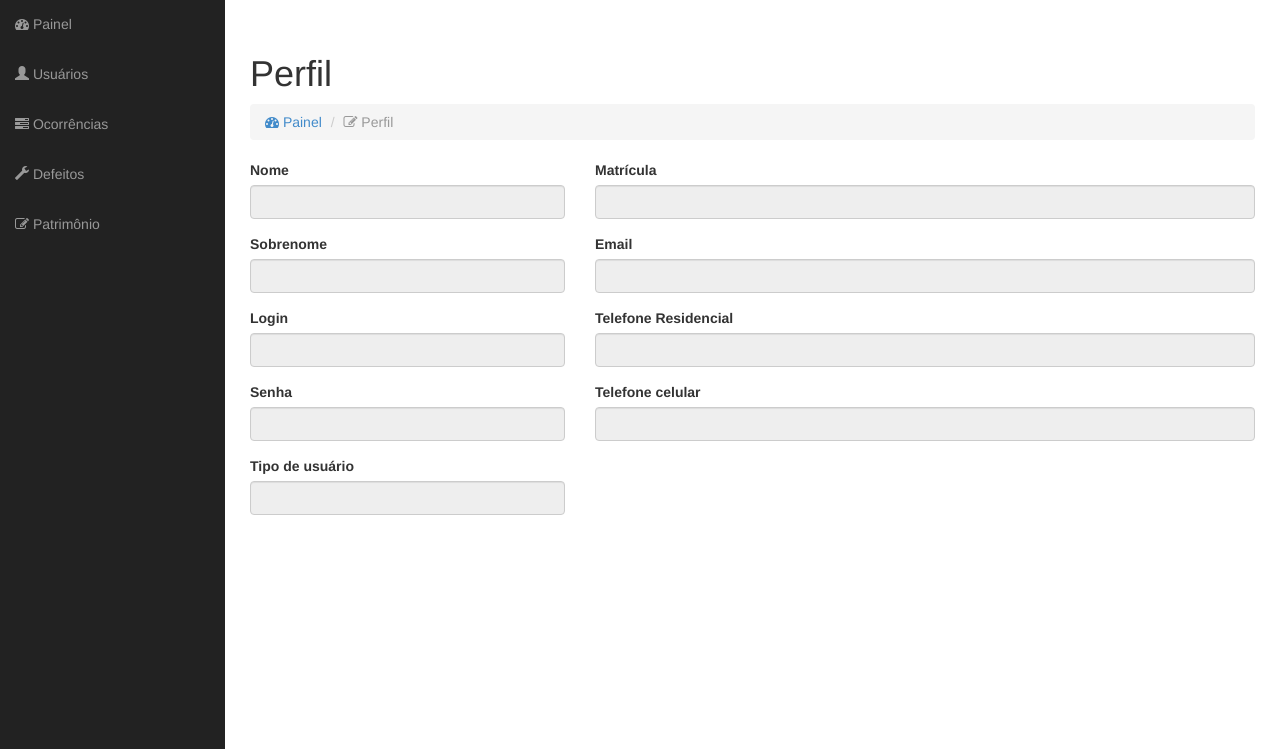
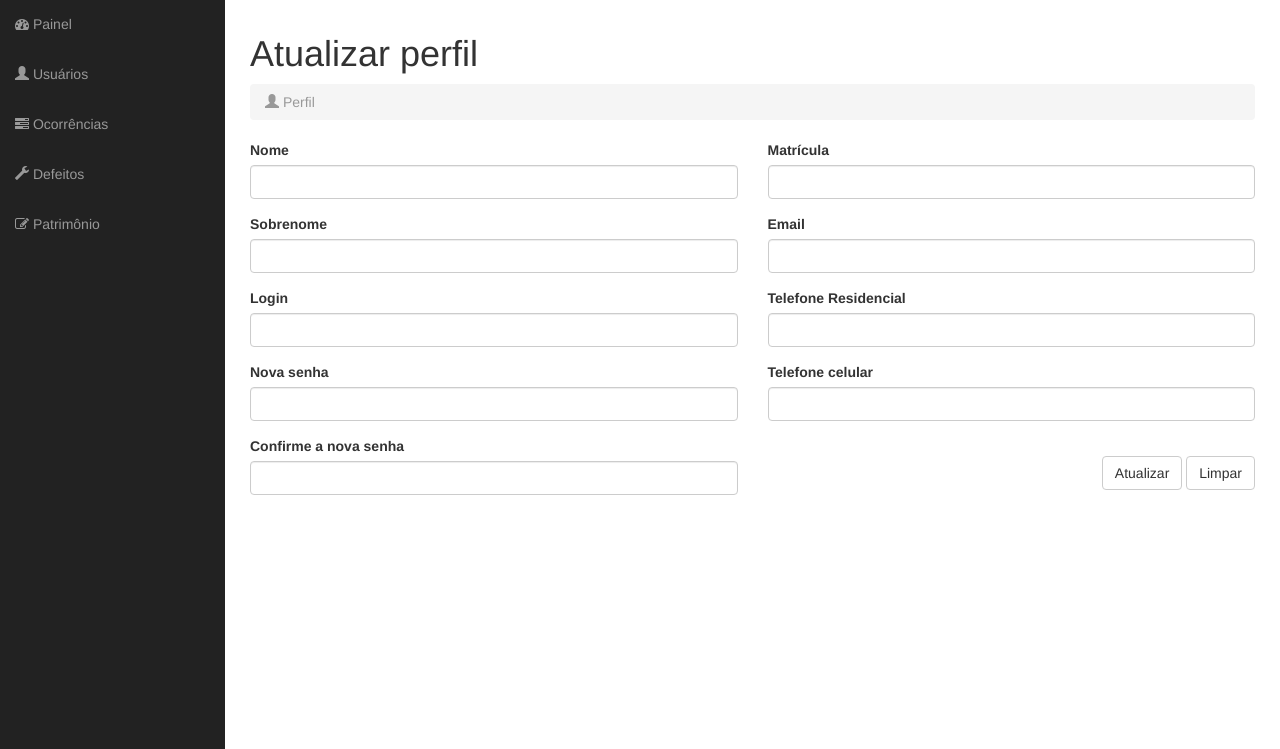
Before and after one commit to alexandredoria/restart, a PHP site: page /perfil.php in a window 1280 px wide. Shown: the part 51-800 px from the top of the page. Run offline with PHP 8.4, Linux system fonts and the light colour scheme; the visitor is signed in with stand-in values (Sample User, id 1); grey boxes labelled with a size stand in for pictures from a placeholder-image service; some libraries are stand-ins or nearby versions.

Commit message:
Função Editar parcialmente completa
Ainda falta listar os dados já existentes no banco de dados para a
atualização de perfil de usuario

```diff
--- a/blank-page.html
+++ b/blank-page.html
@@ -30,7 +30,7 @@
             <span class="icon-bar"></span>
             <span class="icon-bar"></span>
           </button>
-          <a class="navbar-brand" href="index.php">Restart</a>
+          <a class="navbar-brand" href="painel.php">Restart</a>
         </div>
 
         <!-- Coletar os links de navegação, formulários e outros conteúdos para alternar -->
--- a/bootstrap-elements.html
+++ b/bootstrap-elements.html
@@ -30,7 +30,7 @@
             <span class="icon-bar"></span>
             <span class="icon-bar"></span>
           </button>
-          <a class="navbar-brand" href="index.php">Restart</a>
+          <a class="navbar-brand" href="painel.php">Restart</a>
         </div>
 
         <!-- Coletar os links de navegação, formulários e outros conteúdos para alternar -->
--- a/bootstrap-grid.html
+++ b/bootstrap-grid.html
@@ -30,7 +30,7 @@
             <span class="icon-bar"></span>
             <span class="icon-bar"></span>
           </button>
-          <a class="navbar-brand" href="index.php">Restart</a>
+          <a class="navbar-brand" href="painel.php">Restart</a>
         </div>
 
         <!-- Coletar os links de navegação, formulários e outros conteúdos para alternar -->
--- a/cadUsuario.php
+++ b/cadUsuario.php
@@ -1,6 +1,6 @@
 
 <?php
-  session_start();
+session_start();
   if (empty($_SESSION)) {
     header("Location: ../restart");
     exit;
@@ -27,7 +27,7 @@
       // Verifica se algum form foi enviado
     if (!empty($_POST)) {
       // Verifica se as variáveis relacionadas ao cadastro/edição existem
-      if (isset($_POST['nome'])) {
+      if (isset($_POST['login'])) {
 
         $login    = $_POST['login'];
         $nivel_acesso    = $_POST['nivel_acesso'];
@@ -38,7 +38,7 @@
           $senha = "123";
           $senha    = (!empty($senha)) ? criptografar_senha($senha) : $senha ;
           $addUser  = new Usuario;
-          $result   = $addUser->cadastrarUsuario($nome, $sobrenome, $email, $login, $senha, $nivel_acesso, $matricula, $telefone_residencial, $telefone_celular, $data_cadastro);
+          $result   = $addUser->cadastrarUsuario( $login, $senha, $nivel_acesso);
           if (is_bool($result)) {
             echo "<!-- Modal -->
 <div class='modal fade bs-modal-sm' id='modal_cadUsuario' tabindex='-1' role='dialog' aria-labelledby='modal_cadUsuarioLabel' aria-hidden='true'>
--- a/charts.html
+++ b/charts.html
@@ -32,7 +32,7 @@
             <span class="icon-bar"></span>
             <span class="icon-bar"></span>
           </button>
-          <a class="navbar-brand" href="index.php">Restart</a>
+          <a class="navbar-brand" href="painel.php">Restart</a>
         </div>
 
         <!-- Coletar os links de navegação, formulários e outros conteúdos para alternar -->
--- a/classes/ocorrencia.class.php
+++ b/classes/ocorrencia.class.php
@@ -39,7 +39,7 @@ class Ocorrencia extends DB {
 	 * @param int $user ID do funcionario que cadastrou
 	 * @return boolean Se foi possível cadastrar ou não a categoria
 	 */
-	public function cadastrarOcorrencia(descricao, estado_servico, data_ocorrencia, patrimonio_num_patrimonio, usuario_id) {
+	public function cadastrarOcorrencia($descricao, $estado_servico, $data_ocorrencia, $patrimonio_num_patrimonio, $usuario_id) {
 		$descricao	= $this->db->real_escape_string(trim($nome));
 		$obs	= $this->db->real_escape_string(trim($obs));
 		$insert = $this->db->prepare("INSERT INTO ocorrencia (descricao, estado_servico, data_ocorrencia, Patrimonio_num_patrimonio, Usuario_id  ) VALUES (?, ?, ?, ?, ?, ?, ?, ?)");
--- a/classes/usuario.class.php
+++ b/classes/usuario.class.php
@@ -1,4 +1,4 @@
-cax<?php
+<?php
 
 /**
  *
@@ -44,9 +44,10 @@ class Usuario extends DB {
 		$nivel_acesso		= (!empty($nivel_acesso)) ? $nivel_acesso : NULL ;
 
         $data_cadastro = date('Y-m-d');
+        $usuario = "Anônimo";
 
-		$insert = $this->db->prepare("INSERT INTO usuario ( login, senha, nivel_acesso, data_cadastro) VALUES ( ?, ?, ?, ?)");
-		$insert->bind_param('ssis', $login, $senha, $nivel_acesso, $data_cadastro);
+		$insert = $this->db->prepare("INSERT INTO usuario ( nome, login, senha, nivel_acesso, data_cadastro) VALUES ( ?, ?, ?, ?, ?)");
+		$insert->bind_param('sssis', $nome, $login, $senha, $nivel_acesso, $data_cadastro);
 		if ($insert->execute()) { return true; }
 		else { return ($this->db->error); }
 	}
@@ -65,7 +66,7 @@ class Usuario extends DB {
 	 * @param string $telefone_celular Telefone celular do usuario
 	 * @return string Mensagem de retorno
 	 */
-	public function editarUsuario($id, $nome, $sobrenome, $email, $login, $senha, $nivel_acesso, $matricula, $telefone_residencial, $telefone_celular) {
+	public function editarUsuario($id, $nome, $sobrenome, $email, $login, $senha, $matricula, $telefone_residencial, $telefone_celular) {
 		$nome		= $this->db->real_escape_string(trim($nome));
 		$sobrenome		= $this->db->real_escape_string(trim($sobrenome));
 		$email		= (!empty($email)) ? $this->db->real_escape_string(trim($email)) : NULL ;
@@ -74,27 +75,63 @@ class Usuario extends DB {
 		$matricula		= (!empty($matricula)) ? $this->db->real_escape_string(trim($matricula)) : NULL ;
 		$telefone_residencial		= $this->db->real_escape_string(trim($telefone_residencial));
 		$telefone_celular		= $this->db->real_escape_string(trim($telefone_celular));
-//nome, sobrenome, email, login, senha, nivel_acesso, matricula, telefone_residencial, telefone_celular, data_cadastro
-		$edit		= $this->db->prepare("UPDATE usuario SET nome = ?, sobrenome = ?, email = ?, login = ?, senha = ?, nivel_acesso = ?, matricula = ?, telefone_residencial = ?, telefone_celular = ? WHERE id = ?");
-		$edit->bind_param('sssssisssi', $nome, $sobrenome, $email, $login, $senha, $nivel_acesso, $matricula, $telefone_residencial, $telefone_celular, $id);
+
+		$data_atualizacao = date('Y-m-d');
+
+//nome, sobrenome, email, login, senha, nivel_acesso, matricula, telefone_residencial, telefone_celular, data_atualizacao
+		$edit		= $this->db->prepare("UPDATE usuario SET nome = ?, sobrenome = ?, email = ?, login = ?, senha = ?,  matricula = ?, telefone_residencial = ?, telefone_celular = ?, data_atualizacao = ? WHERE id = ?");
+		$edit->bind_param('sssssssssi', $nome, $sobrenome, $email, $login, $senha, $matricula, $telefone_residencial, $telefone_celular, $data_atualizacao, $id);
 		if ($edit->execute()) {
 			if ($this->db->affected_rows) {
 				echo
-				"<div>
-					<p>Usuário editado.
-					<br><span>Para validar novas permissões é necessário sair do sistema.</span></p>
-				</div>";
+				"<!-- Modal -->
+					<div class='modal fade bs-modal-sm' id='modal_editUsuario2' tabindex='-1' role='dialog' aria-labelledby='modal_editUsuario2' aria-hidden='true'>
+					  <div class='modal-dialog modal-sm'>
+					    <div class='modal-content panel-success'>
+					      <div class='modal-header panel-heading'>
+					        <button type='button' class='close' data-dismiss='modal' aria-hidden='true'>&times;</button>
+					        <h4 class='modal-title' id='modal_cadUsuarioLabel'>Usuário atualizado!</h4>
+					      </div>
+
+					    </div>
+					  </div>
+					</div>";
 			}
 			else {
 				echo
-				"<div>
-					<p>Não foi possível editar o usuário.
-					<br><span>Lembre-se que usuarios devem possuir um nome exclusivo<span></p>
-				</div>";
+				"<!-- Modal -->
+					<div class='modal fade' id='modal_editUsuario2' tabindex='-1' role='dialog' aria-labelledby='modal_editUsuario2' aria-hidden='true'>
+					  <div class='modal-dialog'>
+					    <div class='modal-content panel-danger'>
+					      <div class='modal-header panel-heading'>
+					        <button type='button' class='close' data-dismiss='modal' aria-hidden='true'>&times;</button>
+					        <h4 class='modal-title' id='modal_cadUsuarioLabel'>Não foi possível remover o usuário</h4>
+					      </div>
+					      <div class='modal-body'>
+					        <p>Lembre-se: seu nome de login deve ser único.</p>
+					      </div>
+					    </div>
+					  </div>
+					</div>";
 			}
+			echo "<script>$('#modal_editUsuario2').modal('show');</script>";
 		}
 		else {
-			echo "<div><p>" . $this->db->error . "</p></div>";
+			echo "<!-- Modal -->
+					<div class='modal fade' id='modal_erroBD' tabindex='-1' role='dialog' aria-labelledby='modal_erroBD' aria-hidden='true'>
+					  <div class='modal-dialog'>
+					    <div class='modal-content panel-danger'>
+					      <div class='modal-header panel-heading'>
+					        <button type='button' class='close' data-dismiss='modal' aria-hidden='true'>&times;</button>
+					        <h4 class='modal-title' id='modal_cadUsuarioLabel'>Erro encontrado</h4>
+					      </div>
+					      <div class='modal-body'>
+					        <p>". $this->db->error."</p>
+					      </div>
+					    </div>
+					  </div>
+					</div>";
+					echo "<script>$('#modal_erroBD').modal('show');</script>";
 		}
 
 	}
@@ -208,7 +245,7 @@ class Usuario extends DB {
 	public function login($user, $pass) {
 		$user		= $this->db->real_escape_string(trim($user));
 		$pass		= $this->db->real_escape_string(trim($pass));
-		if ($login = $this->db->query("SELECT id, nome, sobrenome, senha, nivel_acesso, login FROM usuario WHERE login = '$user'")) {
+		if ($login = $this->db->query("SELECT id, nome, sobrenome, senha, nivel_acesso, login, data_cadastro, data_atualizacao FROM usuario WHERE login = '$user'")) {
 			if ($login->num_rows) {
 				$dados = array();
 				while ($info = $login->fetch_assoc()) {
@@ -218,6 +255,8 @@ class Usuario extends DB {
 					$dados['id']	= $info['id'];
 					$dados['login']	= $info['login'];
 					$dados['nivel_acesso']	= $info['nivel_acesso'];
+					$dados['data_cadastro']	= $info['data_cadastro'];
+					$dados['data_atualizacao']	= $info['data_atualizacao'];
 				}
 
 				if (crypt($pass, $dados['senha']) === $dados['senha']) {
@@ -232,10 +271,48 @@ class Usuario extends DB {
 					session_start();
 					$_SESSION['id']		= $dados['id'];
 					$_SESSION['nome']	= $dados['nome'];
-					$_SESSION['sobrenome']	= $dados['sobrenome'];
+					if(isset($dados['sobrenome'])){ $_SESSION['sobrenome']	= $dados['sobrenome'];}
 					$_SESSION['nivel_acesso']	= $dados['nivel_acesso'];
 					$_SESSION['hora']	= date("H:i");
 					header("Location: painel.php");
+
+
+					if( $dados['data_atualizacao'] === null){
+						//Aqui geramos um timestamp da data atual
+						$timestampNow = strtotime('now');
+
+						/**
+						* Agora convertemos a data inicial em timpestamp strtotime($dateStart)
+						* Depois acrescentamos os dias nessa data convertida (+{$days} day) //$days = 14
+						*/
+						//, e acrescentamos os dias
+						$timestampExpirado = strtotime("+{14} day", strtotime($data_cadastro));
+
+						/**
+						* Agora fazemos uma verificação,
+						* se data de expiração for maior que hoje,
+						* retorna verdadeiro, senão falso
+						*/
+						if ($timestampExpirado > $timestampNow){
+							echo" <!-- Modal -->
+								<div class='modal fade' id='modal_expiraSenha' tabindex='-1' role='dialog' aria-labelledby='modal_expiraSenha' aria-hidden='true'>
+								  <div class='modal-dialog'>
+								    <div class='modal-content panel-danger'>
+								      <div class='modal-header panel-heading'>
+								        <button type='button' class='close' data-dismiss='modal' aria-hidden='true'>&times;</button>
+								        <h4 class='modal-title' id='modal_cadUsuarioLabel'>Atualize o seu perfil!</h4>
+								      </div>
+								      <div class='modal-body'>
+								        <p>Você deve atualizar os dados de seu perfil até o dia ".date('d/m/Y H:i:s', $timestampExpirado)." sob pena de exclusão automática do sistema.</p>
+								      </div>
+								    </div>
+								  </div>
+								</div>
+								<script>$('#modal_expiraSenha').modal('show');</script>";
+						} else deletarUsuario($_SESSION['id']);
+
+					}
+
 				} else echo "<div id='login_error'>Senha incorreta.</div>";
 
 			} else echo "<div id='login_error'>Usuário '$user' inexistente.</div>";
--- a/forms.html
+++ b/forms.html
@@ -30,7 +30,7 @@
             <span class="icon-bar"></span>
             <span class="icon-bar"></span>
           </button>
-          <a class="navbar-brand" href="index.php">Restart</a>
+          <a class="navbar-brand" href="painel.php">Restart</a>
         </div>
 
         <!-- Coletar os links de navegação, formulários e outros conteúdos para alternar -->
--- a/nucleo/barraLateral_bolsista.php
+++ b/nucleo/barraLateral_bolsista.php
@@ -8,7 +8,7 @@
             <span class="icon-bar"></span>
           </button>
 
-          <a class="navbar-brand" href="index.php">Restart</a>
+          <a class="navbar-brand" href="painel.php">Restart</a>
         </div>
 
         <!-- Coletar os links de navegação, formulários e outros conteúdos para alternar -->
--- a/nucleo/barraLateral_coordenador.php
+++ b/nucleo/barraLateral_coordenador.php
@@ -8,7 +8,7 @@
             <span class="icon-bar"></span>
           </button>
 
-          <a class="navbar-brand" href="index.php">Restart</a>
+          <a class="navbar-brand" href="painel.php">Restart</a>
         </div>
 
         <!-- Coletar os links de navegação, formulários e outros conteúdos para alternar -->
--- a/nucleo/barraLateral_professor.php
+++ b/nucleo/barraLateral_professor.php
@@ -8,7 +8,7 @@
             <span class="icon-bar"></span>
           </button>
 
-          <a class="navbar-brand" href="index.php">Restart</a>
+          <a class="navbar-brand" href="painel.php">Restart</a>
         </div>
 
         <!-- Coletar os links de navegação, formulários e outros conteúdos para alternar -->
--- a/ocorrencias.php
+++ b/ocorrencias.php
@@ -1,10 +1,10 @@
 
 <?php
-  /*session_start();
+  session_start();
   if (empty($_SESSION)) {
     header("Location: ../restart");
     exit;
-  }*/
+  }
   $pageTitle  = "Ocorrências &middot; Visão Geral";
 
   include 'nucleo/cabecario.php';
--- a/patrimonio.php
+++ b/patrimonio.php
@@ -1,10 +1,10 @@
 
 <?php
-  /*session_start();
+  session_start();
   if (empty($_SESSION)) {
     header("Location: ../restart");
     exit;
-  }*/
+  }
   $pageTitle  = "Patrimônio &middot; Visão Geral";
 
   include 'nucleo/cabecario.php';
@@ -34,7 +34,7 @@
         <div class="row">
           <div class="col-lg-12">
             <ol class="breadcrumb">
-               <li class="active"><i class="fa fa-edit"></i>Patriônio</li>
+               <li class="active"><i class="fa fa-edit"></i> Patrimônio</li>
             </ol>
 
           </div>
--- a/perfil.php
+++ b/perfil.php
@@ -1,5 +1,3 @@
-
-
 
 <?php
   session_start();
@@ -7,132 +5,157 @@
     header("Location: ../restart");
     exit;
   }
-  $pageTitle  = "Perfil &middot; ".$_SESSION['nome']." ".$_SESSION['sobrenome'];
+  $pageTitle  = "Atualizar perfil";
 
   include 'nucleo/cabecario.php';
+
   include 'classes/usuario.class.php';
-
   ?>
 
+
 <body>
+  <div id="wrapper">
+    <!-- Barra Lateral -->
 
-    <div id="wrapper">
-
-      <!-- Barra Lateral -->
     <?php
       include("nucleo/barraLateral_coordenador.php");
+
+      // Verifica se algum form foi enviado
+    if (!empty($_POST)) {
+      // Verifica se as variáveis relacionadas ao cadastro/edição existem
+      if (isset($_POST['nome'])) {
+        $nome   = $_POST['nome'];
+        $sobrenome   = $_POST['sobrenome'];
+        $email    = $_POST['email'];
+        $login    = $_POST['login'];
+        $senha    = $_POST['senha'];
+        $matricula    = $_POST['matricula'];
+        $telefone_residencial    = $_POST['telefone_residencial'];
+        $telefone_celular    = $_POST['telefone_celular'];
+
+
+
+        include_once 'nucleo/funcoes.php';
+        // Verifica se será realizado um CADASTRO ou EDIÇÃO
+        if ($_POST['acao'] == 'atualiza') {
+
+
+          $senha = ((strlen($senha) != 60) && (strlen($senha) != 0)) ? criptografar_senha($senha) : $senha ;
+          $editUser = new Usuario;
+          $editUser->editarUsuario($_SESSION['id'], $nome, $sobrenome, $email, $login, $senha, $matricula, $telefone_residencial, $telefone_celular);
+          unset($editUser);
+
+
+         /* $senha    = (!empty($senha)) ? criptografar_senha($senha) : $senha ;
+          $addUser  = new Usuario;
+          $result   = $addUser->cadastrarUsuario($nome, $sobrenome, $email, $login, $senha, $nivel_acesso, $matricula, $telefone_residencial, $telefone_celular, $data_cadastro);
+          if (is_bool($result)) {
+            echo "<!-- Modal -->
+<div class='modal fade bs-modal-sm' id='modal_cadUsuario' tabindex='-1' role='dialog' aria-labelledby='modal_cadUsuarioLabel' aria-hidden='true'>
+  <div class='modal-dialog modal-sm'>
+    <div class='modal-content panel-success'>
+      <div class='modal-header panel-heading'>
+        <button type='button' class='close' data-dismiss='modal' aria-hidden='true'>&times;</button>
+        <h4 class='modal-title' id='modal_cadUsuarioLabel'>Usuário cadastrado com sucesso!</h4>
+      </div>
+
+    </div>
+  </div>
+</div>";
+          }
+          else {
+            echo "<!-- Modal -->
+<div class='modal fade' id='modal_cadUsuario' tabindex='-1' role='dialog' aria-labelledby='modal_cadUsuarioLabel' aria-hidden='true'>
+  <div class='modal-dialog'>
+    <div class='modal-content panel-danger'>
+      <div class='modal-header panel-heading'>
+        <button type='button' class='close' data-dismiss='modal' aria-hidden='true'>&times;</button>
+        <h4 class='modal-title' id='modal_cadUsuarioLabel'>Não foi possível cadastrar o usuário</h4>
+      </div>
+      <div class='modal-body'>
+        <p>".$result."</p>
+      </div>
+    </div>
+  </div>
+</div>";
+          }
+          unset($addUser);
+          echo "<script>$('#modal_cadUsuario').modal('show');</script>";*/
+        }
+
+      }
+
+    }
+
     ?>
 
     <div id="page-wrapper">
 
       <div class="row">
         <div class="col-lg-12">
-            <h1> Perfil</h1>
+          <h1>Atualizar perfil</h1>
           <ol class="breadcrumb">
-              <li><a href="index.html"><i class="fa fa-dashboard"></i> Painel</a></li>
-              <li class="active"><i class="fa fa-edit"></i> Perfil</li>
+            <li class="active"><i class="glyphicon glyphicon-user"></i> Perfil</li>
           </ol>
-
         </div>
       </div><!-- /.row -->
 
       <div class="row">
-          <div class="col-lg-4">
-
-
-            <form role="form">
-
+        <div class="col-lg-6">
+          <form role="form" id="perfil" action="perfil.php" method="post">
+            <input type="hidden" name="acao" value="atualiza">
             <div class="form-group">
               <label>Nome</label>
-                <input class="form-control" disabled="disabled">
-
+              <input class="form-control" type="text" id="nome" name="nome"  vrequired autocomplete="off">
             </div>
-
             <div class="form-group">
               <label>Sobrenome</label>
-                <input class="form-control" disabled="disabled">
-
+              <input class="form-control" id="sobrenome" name="sobrenome" value ="" required autocomplete="off">
+            </div>
+            <div class="form-group">
+              <label>Login</label>
+              <input class="form-control" id="login" name="login" value= "" required autocomplete="off">
+            </div>
+            <div class="form-group">
+              <label>Nova senha</label>
+              <input class="form-control" type="password" maxlength="10" id="senha" name="senha" required autocomplete="off">
+            </div>
+            <div class="form-group">
+              <label>Confirme a nova senha</label>
+              <input class="form-control" type="password" maxlength="10" id="confirmsenha" name="confirmsenha" required autocomplete="off">
             </div>
 
 
-                <div class="form-group">
-                <label>Login</label>
-                <input class="form-control" disabled="disabled">
-
         </div>
-
-              <div class="form-group">
-                <label>Senha</label>
-                <input class="form-control" type="password" maxlength="10" disabled="disabled">
-
-              </div>
-
-
-
-             <div class="form-group">
-
-                 <label>Tipo de usuário</label>
-                  <input class="form-control" disabled="disabled">
-
-              </div>
-
-
-
-
-
-          </form>
-
-          </div>
-
-
-          <div class="col-lg-8">
-
+        <div class="col-lg-6">
 
             <div class="form-group">
               <label>Matrícula</label>
-                <input class="form-control" disabled="disabled">
-
+              <input class="form-control" id="matricula" name="matricula" required autocomplete="off">
+            </div>
+            <div class="form-group">
+              <label>Email</label>
+              <input class="form-control" id="email" name="email" required autocomplete="off">
+            </div>
+            <div class="form-group">
+              <label>Telefone Residencial</label>
+              <input class="form-control" type="text" id="telefone_residencial" name="telefone_residencial" required autocomplete="off">
+            </div>
+            <div class="form-group">
+              <label>Telefone celular</label>
+              <input class="form-control" type="text" id="telefone_celular" name="telefone_celular" required autocomplete="off">
             </div>
 
-              <div class="form-group">
-                <label>Email</label>
-                <input class="form-control" disabled="disabled">
-
+            <div class="form-group" align="right"><br>
+              <button type="submit" class="btn btn-default">Atualizar</button>
+              <button type="reset" class="btn btn-default">Limpar</button>
             </div>
-
-
-
-
-            <form role="form">
-
-              <div class="form-group">
-                <label>Telefone Residencial</label>
-                <input class="form-control" type="text" id="campoTelefone" disabled="disabled">
-
-              </div>
-
-              <div class="form-group">
-                <label>Telefone celular</label>
-                <input class="form-control" type="text" id="campoTelefonecel" disabled="disabled">
-
-              </div>
-
-             </form>
-
-
-
-
-
-
-
         </div>
       </div><!-- /.row -->
 
+
     </div><!-- /#page-wrapper -->
-
   </div><!-- /#wrapper -->
-
-
 
 </body>
 </html>
--- a/tables.html
+++ b/tables.html
@@ -30,7 +30,7 @@
             <span class="icon-bar"></span>
             <span class="icon-bar"></span>
           </button>
-          <a class="navbar-brand" href="index.php">Restart</a>
+          <a class="navbar-brand" href="painel.php">Restart</a>
         </div>
 
         <!-- Coletar os links de navegação, formulários e outros conteúdos para alternar -->
--- a/typography.html
+++ b/typography.html
@@ -30,7 +30,7 @@
             <span class="icon-bar"></span>
             <span class="icon-bar"></span>
           </button>
-          <a class="navbar-brand" href="index.php">Restart</a>
+          <a class="navbar-brand" href="painel.php">Restart</a>
         </div>
 
         <!-- Coletar os links de navegação, formulários e outros conteúdos para alternar -->
--- a/usuarios.php
+++ b/usuarios.php
@@ -1,6 +1,6 @@
 
 <?php
- session_start();
+session_start();
   if (empty($_SESSION)) {
     header("Location: ../restart");
     exit;
@@ -69,6 +69,7 @@
                   <th>Matrícula</th>
                   <th>Tel. Residencial</th>
                   <th>Tel. Celular</th>
+                  <th>Data de atualização</th>
                   <th></th>
 
                 </tr>
@@ -79,8 +80,8 @@
                     $result     = $listaUser->listarUsuarios($_SESSION['id']);
                     if (is_array($result)) {
                       foreach ($result as $row) {
+                        if($row['data_atualizacao']===null){echo "<tr class='danger'>";} else echo "<tr>";
                         echo "
-                          <tr>
                             <td align='right'>" . $row['id'] . "</td>
                             <td>". $row['nome'] . " ".$row['sobrenome']."</td>
                             <td>" . $row['email'] . "</td>
@@ -89,6 +90,7 @@
                             <td>" . $row['matricula'] . "</td>
                             <td>" . $row['telefone_residencial'] . "</td>
                             <td>" . $row['telefone_celular'] . "</td>
+                            <td>"; if ($row['data_atualizacao']===null){echo "Pendente";} else {echo date('d/m/Y', strtotime($row['data_atualizacao']));} echo "</td>
 
                             <td>
                               <form action='#confirm' method='post'>
```
Also changed, not shown: restart_scriptBD.sql (+5 -4 lines). Lines whose indentation alone changed are shown as unchanged.
